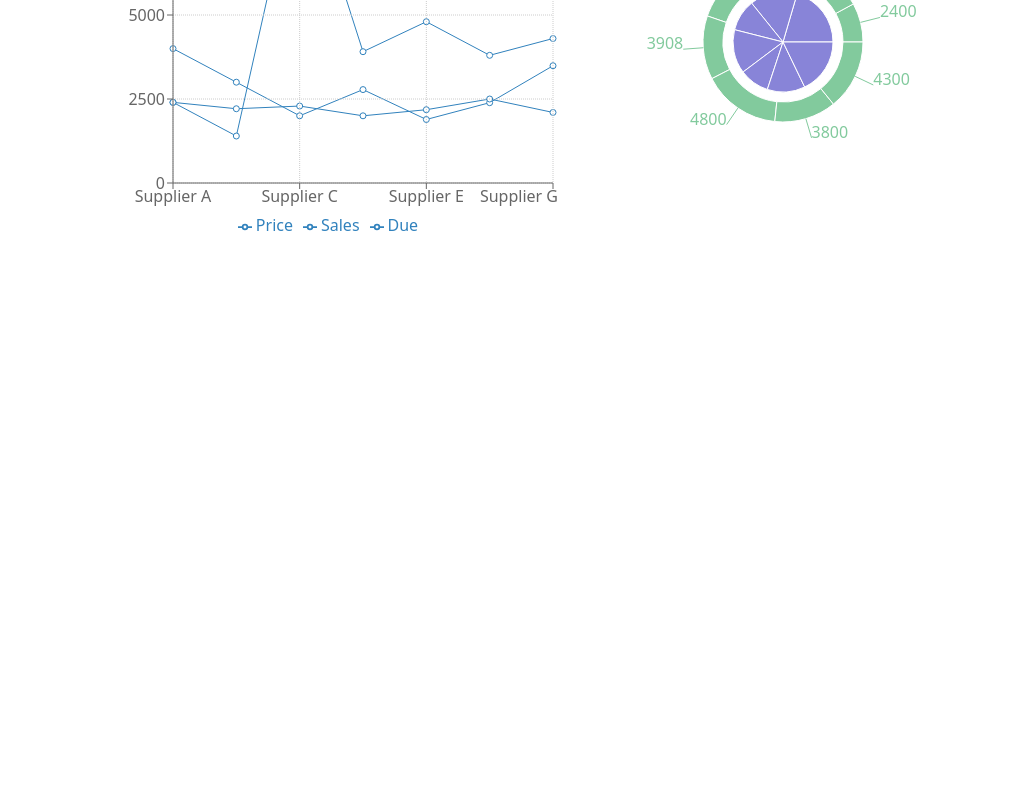
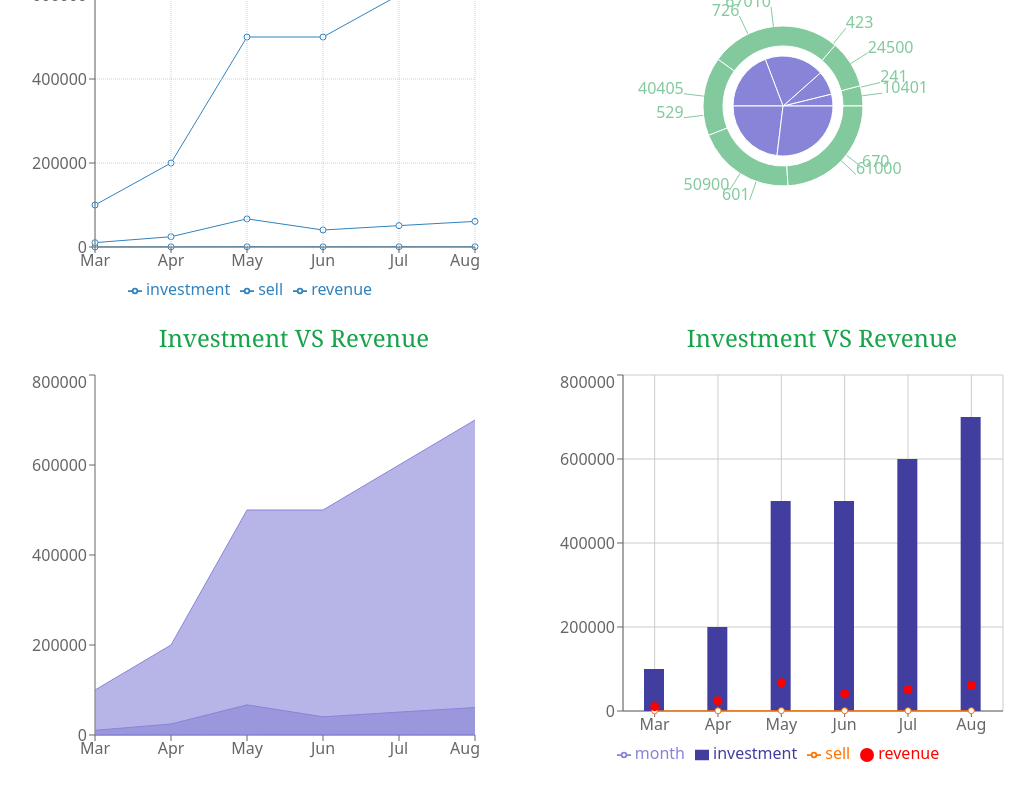
Before and after one commit to Rasel105/Apple_Guys, a React (Create React App) app: page /dashboard in a window 1280 px wide. Shown: the part 254-1054 px from the top of the page, without its empty margins (82-1117 px from the left). Before the commit the page ends 800 px from the top, so only its background shows below. Built offline with nearby package versions, Linux system fonts and the light colour scheme.

Commit message:
data created home , hook create and fetch data

```diff
--- a/src/components/CustomLink/CustomLink.js
+++ b/src/components/CustomLink/CustomLink.js
@@ -17,7 +17,7 @@ const CustomLink = ({ children, to, ...props }) => {
                >
                     {children}
                </Link>
-               {/* {match && " (active)"} */}
+               {/* {match && "(Tick)"} */}
           </div>
      );
 };
--- a/src/components/Dashboard/Dashboard.js
+++ b/src/components/Dashboard/Dashboard.js
@@ -1,77 +1,98 @@
 import React from 'react';
-import { CartesianGrid, Legend, Line, LineChart, Pie, PieChart, Tooltip, XAxis, YAxis, Sector, Cell, ResponsiveContainer } from 'recharts';
+import { CartesianGrid, Legend, Line, LineChart, Pie, PieChart, Tooltip, XAxis, YAxis, AreaChart, Area, Scatter, Bar, ComposedChart } from 'recharts';
 
 const Dashboard = () => {
      const data = [
           {
-               name: 'Supplier A',
-               Price: 4000,
-               Sales: 2400,
-               Due: 2400,
+               "month": "Mar",
+               "investment": 100000,
+               "sell": 241,
+               "revenue": 10401
           },
           {
-               name: 'Supplier B',
-               Price: 3000,
-               Sales: 1398,
-               Due: 2210,
+               "month": "Apr",
+               "investment": 200000,
+               "sell": 423,
+               "revenue": 24500
           },
           {
-               name: 'Supplier C',
-               Price: 2000,
-               Sales: 9800,
-               Due: 2290,
+               "month": "May",
+               "investment": 500000,
+               "sell": 726,
+               "revenue": 67010
           },
           {
-               name: 'Supplier D',
-               Price: 2780,
-               Sales: 3908,
-               Due: 2000,
+               "month": "Jun",
+               "investment": 500000,
+               "sell": 529,
+               "revenue": 40405
           },
           {
-               name: 'Supplier E',
-               Price: 1890,
-               Sales: 4800,
-               Due: 2181,
+               "month": "Jul",
+               "investment": 600000,
+               "sell": 601,
+               "revenue": 50900
           },
           {
-               name: 'Supplier F',
-               Price: 2390,
-               Sales: 3800,
-               Due: 2500,
-          },
-          {
-               name: 'Supplier G',
-               Price: 3490,
-               Sales: 4300,
-               Due: 2100,
-          },
-     ];
+               "month": "Aug",
+               "investment": 700000,
+               "sell": 670,
+               "revenue": 61000
+          }
+     ]
      return (
           <>
-               <div className='flex justify-center'>
+               <div className='grid grid-cols-2 px-28 my-10'>
                     <div>
-                         <h1>Investment VS Revenue</h1>
+                         <h1 className='font-serif text-green-600 text-2xl mb-4'>Investment VS Revenue</h1>
                          <LineChart width={450} height={400} data={data}>
-                              <Line dataKey={'Price'}></Line>
-                              <Line dataKey={'Sales'}></Line>
-                              <Line dataKey={'Due'}></Line>
+                              <Line dataKey={'investment'}></Line>
+                              <Line dataKey={'sell'}></Line>
+                              <Line dataKey={'revenue'}></Line>
                               <Legend />
                               <Tooltip />
                               <CartesianGrid strokeDasharray="1" />
                               <YAxis />
-                              <XAxis dataKey={'name'} />
+                              <XAxis dataKey={'month'} />
                          </LineChart >
+
                     </div>
                     <div>
-                         <h1>Investment VS Revenue</h1>
+                         <h1 className='font-serif text-green-600 text-2xl mb-4'>Investment VS Revenue</h1>
                          <PieChart width={450} height={400}>
-                              <Pie data={data} dataKey="Price" cx="50%" cy="50%" outerRadius={50} fill="#8884d8" />
-                              <Pie data={data} dataKey="Sales" cx="50%" cy="50%" innerRadius={60} outerRadius={80} fill="#82ca9d" label />
+                              <Pie data={data} dataKey="investment" cx="50%" cy="50%" outerRadius={50} fill="#8884d8" />
+                              <Pie data={data} dataKey="sell" cx="50%" cy="50%" innerRadius={60} outerRadius={80} fill="#82ca9d" label />
+                              <Pie data={data} dataKey="revenue" cx="50%" cy="50%" innerRadius={60} outerRadius={80} fill="#82ca9d" label />
                               <Tooltip />
                          </PieChart>
+
+                    </div>
+
+                    <div>
+                         <h1 className='font-serif text-green-600 text-2xl my-4'>Investment VS Revenue</h1>
+                         <AreaChart width={450} height={400} data={data}>
+                              <XAxis dataKey="month" />
+                              <YAxis />
+                              <Area dataKey="investment" stroke="#8884d8" fill="#8884d8" />
+                              {/* <Bar dataKey="investment" barSize={20} fill="#413ea0" /> */}
+                              <Area dataKey="sell" stroke="#8884d8" fill="#8884d8" />
+                              <Area dataKey="revenue" stroke="#8884d8" fill="#8884d8" />
+                              <Tooltip />
+                         </AreaChart>
                     </div>
                     <div>
-
+                         <h1 className='font-serif text-green-600 text-2xl my-4'>Investment VS Revenue</h1>
+                         <ComposedChart width={450} height={400} data={data}>
+                              <CartesianGrid />
+                              <XAxis dataKey="month" />
+                              <YAxis />
+                              <Tooltip />
+                              <Legend />
+                              <Area type="monotone" dataKey="month" fill="#8884d8" stroke="#8884d8" />
+                              <Bar dataKey="investment" barSize={20} fill="#413ea0" />
+                              <Line type="monotone" dataKey="sell" stroke="#ff7300" />
+                              <Scatter type="monotone" dataKey="revenue" fill="red" />
+                         </ComposedChart>
                     </div>
                </div>
           </>
--- a/src/components/Home/Home.js
+++ b/src/components/Home/Home.js
@@ -1,16 +1,27 @@
 import React from 'react';
+import { Link } from 'react-router-dom';
+import useCutomerReviews from '../hooks/useCutomerReviews';
 
 const Home = () => {
+     const [reviews, setReviews] = useCutomerReviews()
      return (
-          <div className='flex'>
-               <div className='text-4xl'>
-                    <h1>You Next Laptop</h1>
-                    <h1>Your Best laptop</h1>
+          <>
+               <div className='sticky top-0 bg-white px-12 py-8 flex justify-center items-center'>
+                    <div className=' text-left'>
+                         <h1 className='text-6xl font-extrabold mb-1'>You Next Laptop</h1>
+                         <h1 className='text-6xl font-extrabold mb-5 text-violet-600'>Your Best laptop</h1>
+                         <p className='mb-10 text-lg font-bold text-gray-500'>Lorem ipsum dolor, sit amet consectetur adipisicing elit. Enim, commodi aperiam? Architecto, corporis consequuntur! Reiciendis Lorem, ipsum dolor sit amet consectetur adipisicing elit. Quam, possimus!</p>
+                         <Link to='/reviews' className='bg-violet-200 py-3 px-6 rounded-xl text-2xl text-violet-700 font-medium'>Live Demo</Link>
+                    </div>
+                    <div >
+                         <img className='h-[450px] w-[1200px]' src="https://i.ebayimg.com/thumbs/images/g/2B8AAOSwBnxhoEJO/s-l300.jpg" />
+                    </div>
                </div>
+
                <div>
-                    <img className='' src="https://www.apple.com/v/macbook-pro-14-and-16/b/images/meta/macbook-pro-14-and-16_overview__fz0lron5xyuu_og.png?202111160445" alt="" />
+                    <h2 className='text-4xl mt-24 font-semibold'>Customer Reviews: {reviews.length}</h2>
                </div>
-          </div>
+          </>
      );
 };
 
--- a/src/components/NavBar/NavBar.js
+++ b/src/components/NavBar/NavBar.js
@@ -1,10 +1,10 @@
 import React from 'react';
-import { Link } from 'react-router-dom';
 import CustomLink from '../CustomLink/CustomLink';
 
 const NavBar = () => {
      return (
-          <div className=' flex justify-center bg-white py-5 text-2xl text-center'>
+          <div className='flex justify-center py-5 text-2xl text-center
+           font-medium sticky top-0 bg-violet-300'>
                <CustomLink className='mr-3' to={'/'}>Home</CustomLink>
                <CustomLink className='mr-3' to={'/reviews'}>Reviews</CustomLink>
                <CustomLink className='mr-3' to={'/dashboard'}>Dashboard</CustomLink>
--- a/src/components/hooks/Data.js
+++ /dev/null
@@ -1,7 +0,0 @@
-const Data = () => {
-     const [data, setData] = ([])
-     fetch('https://raw.githubusercontent.com/ProgrammingHero1/product-analysis-website/main/data.json')
-          .then(res => res.json)
-          .then(data => setData(data))
-     console.log(data)
-}
--- /dev/null
+++ b/src/components/hooks/useCutomerReviews.js
@@ -0,0 +1,13 @@
+import { useEffect, useState } from 'react';
+
+const useCutomerReviews = () => {
+     const [reviews, setReviews] = useState([])
+     useEffect(() => {
+          fetch('data.json')
+               .then(res => res.json())
+               .then(data => setReviews(data))
+     }, [])
+     return [reviews, setReviews]
+};
+
+export default useCutomerReviews;
```
Also changed, not shown: public/data.json (added, +44 -0 lines), 1 other file (tests, documents, lock files or other folders).
